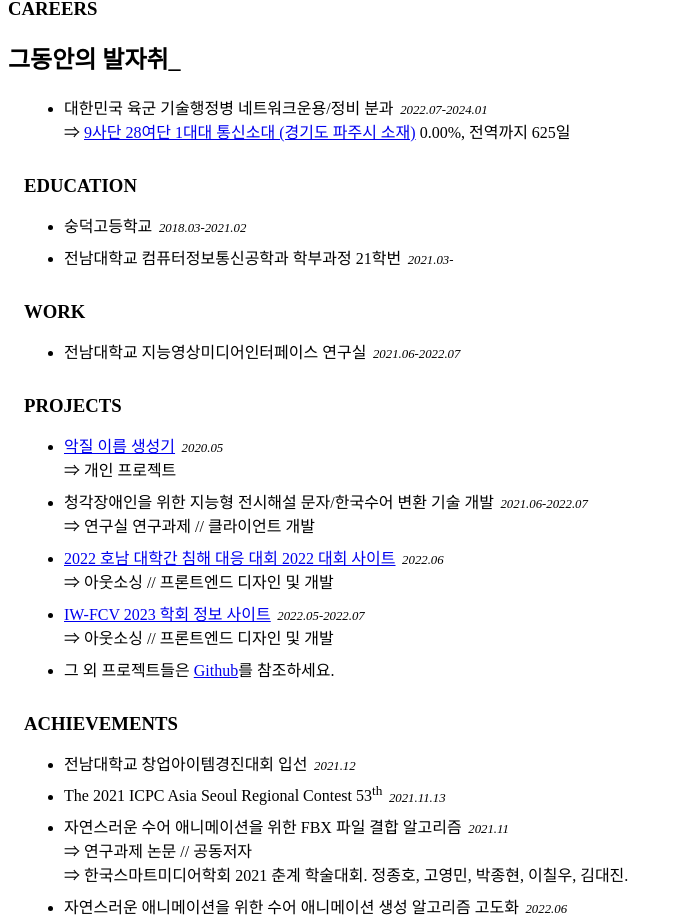
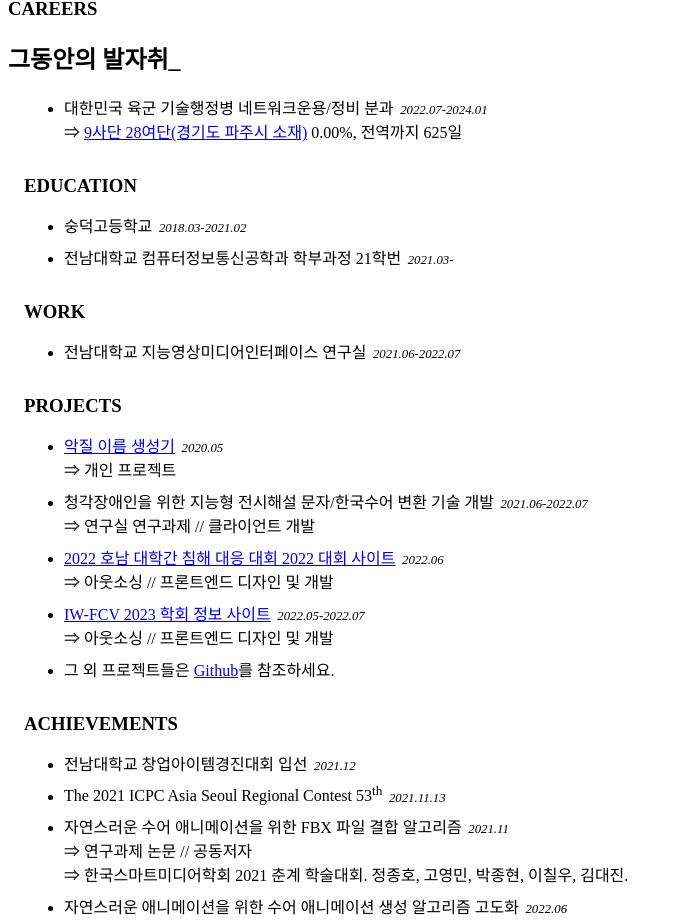
Before and after one commit to ShapeLayer/jonghyeon.me, a Svelte app: page / in a window 1280 px wide. Shown: the part 1657-2578 px from the top of the page, without its empty margins (0-682 px from the left). Built offline with nearby package versions, Linux system fonts and the light colour scheme; the HTML template or start-up script is replaced by a standard one.

Commit message:
Update Careers.svelte

```diff
--- a/src/includes/Careers.svelte
+++ b/src/includes/Careers.svelte
@@ -10,7 +10,7 @@
       <ul>
         <li>
           대한민국 육군 기술행정병 네트워크운용/정비 분과 <span class="datetime">2022.07-2024.01</span><br>
-          ⇒ <a href="https://namu.wiki/w/%EC%A0%9C28%EB%B3%B4%EB%B3%91%EC%97%AC%EB%8B%A8" target="_blank">9사단 28여단 1대대 통신소대 (경기도 파주시 소재)</a> <MilDDay /><br>
+          ⇒ <a href="https://namu.wiki/w/%EC%A0%9C28%EB%B3%B4%EB%B3%91%EC%97%AC%EB%8B%A8" target="_blank">9사단 28여단(경기도 파주시 소재)</a> <MilDDay /><br>
         </li>
       </ul>
     </div>
```
